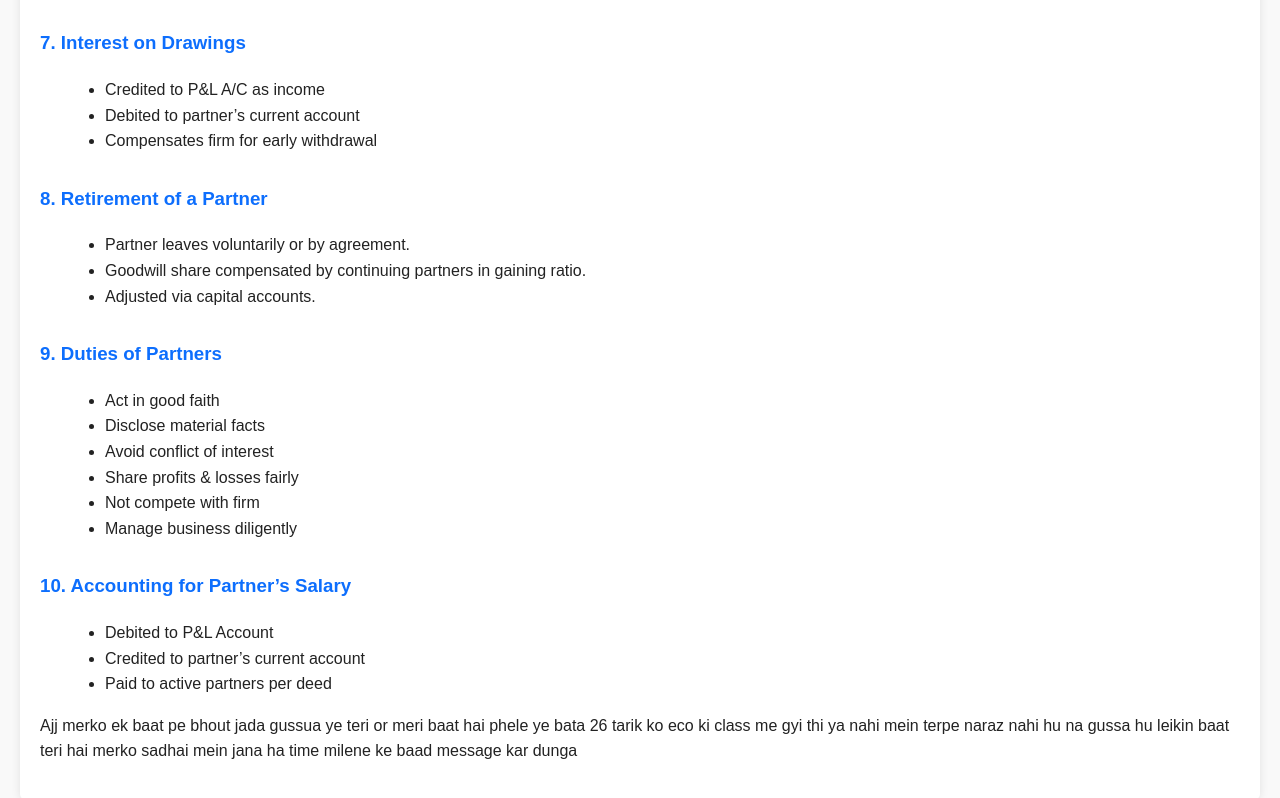
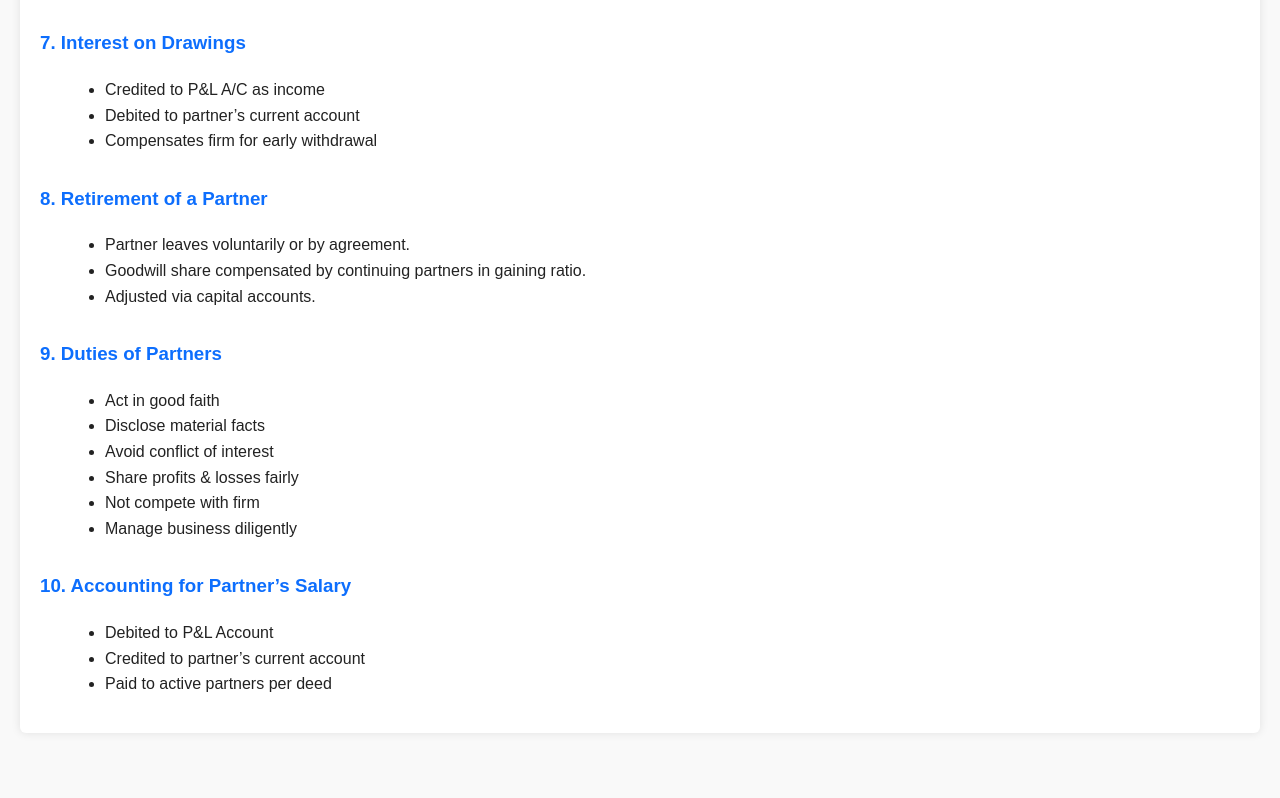
Before and after one commit to juddjhf/yayad, a website: page ch-1index.html in a window 1280 px wide. Shown: the part 5252-6050 px from the top of the page. After the commit the page ends 6015 px from the top, so only its background shows below. Drawn offline with Linux system fonts and the light colour scheme.

Commit message:
Update ch-1index.html

```diff
--- a/ch-1index.html
+++ b/ch-1index.html
@@ -301,7 +301,7 @@
     <li>Paid to active partners per deed</li>
   </ul>
 <p>
-Ajj merko ek baat pe bhout jada gussua ye teri or meri baat hai phele ye bata 26 tarik ko eco ki class me gyi thi ya nahi mein terpe naraz nahi hu na gussa hu leikin baat teri hai merko sadhai mein jana ha time milene ke baad message kar dunga
+
 </p>
 </div>
 
```
